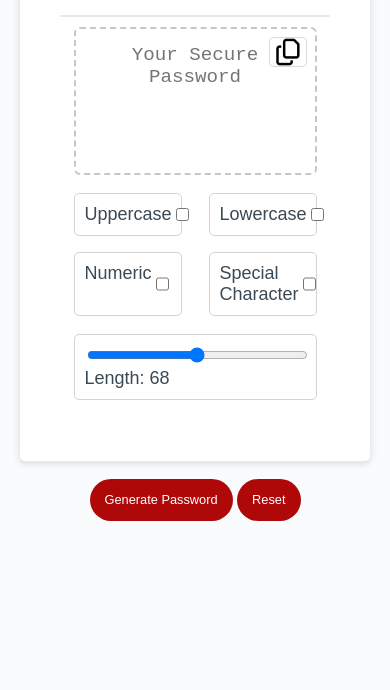
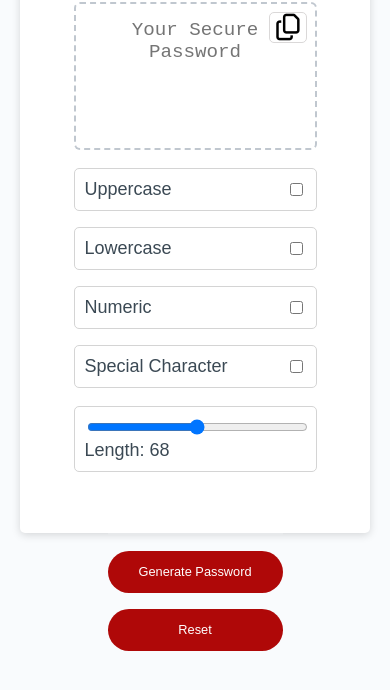
Before and after one commit to SaraMunir/RandomPasswordGenerator, a plain HTML site: page index.html in a window 390 px wide. Shown: the part 132-822 px from the top of the page. Drawn offline with Linux system fonts and the light colour scheme.

Commit message:
cleaned html and updated css

```diff
--- a/index.html
+++ b/index.html
@@ -10,19 +10,14 @@
   </head>
   <body>
     <div class="wrapper">
-
       <div class="card">
         <div class="card-header">
           <h2>Generate a Password</h2>
         </div>
         <div class="card-body">
           <div class="textAreaLength">
-            <textarea
-              readonly
-              id="display" placeholder="Your Secure Password"
-              aria-label="Generated Password"></textarea>
-              <button id="copyBtn" onclick="copyPassword()"><i class="fa fa-files-o fa-2x" aria-hidden="true"></i>
-              </button>
+            <textarea readonly id="display" placeholder="Your Secure Password" aria-label="Generated Password"></textarea>
+            <button id="copyBtn" onclick="copyPassword()"><i class="fa fa-files-o fa-2x" aria-hidden="true"></i></button>
           </div>
           <form action="#" method="#" class="myForm" name="myForm" id="myForm" >
             <div class="row">
@@ -34,8 +29,6 @@
                 <label for="lowercase">Lowercase</label>
                 <input type="checkbox" id="lowercase" name="specialCharacter" value="lowercase" >
               </div>
-            <!-- </div>
-            <div class="row"> -->
               <div class="col">
                 <label for="numeric">Numeric</label>
                 <input type="checkbox" id="numeric" name="specialCharacter" value="numeric">
@@ -49,15 +42,13 @@
                 <div id="length"></div>
               </div>
             </div>
-        </form>
-        <br />
-
-                </div>
+          </form>
+          <br />
         </div>
-        <div class="card-footer">
+      </div>
+      <div class="card-footer row">
           <button id="generate" class="btn" onclick="generate()">Generate Password</button>
           <input type="button" class="btn" onclick="myFunction()" value="Reset">
-        </div>
       </div>
     </div>
     <script src="script.js"></script>
--- a/style.css
+++ b/style.css
@@ -13,6 +13,7 @@ body,
 }
 h2 {
   text-align: center;
+  margin: 10px 0;
 }
 .textAreaLength {
   width: 90%;
@@ -147,7 +148,10 @@ button[disabled] {
   display: flex;
   flex-wrap: wrap;
   flex-direction: row;
+  justify-content: center;
+
   margin: 0 auto;
+
 }
 .col {
   width: 40%;
@@ -186,6 +190,17 @@ button[disabled] {
   #password {
     font-size: 1rem;
   }
+  .row {
+    flex-direction: column;
+  }
+  .col {
+
+    width: 90%;
+  }
+  .card-footer {
+    width: 50%;
+    margin-bottom: 15px ;
+  }
 }
 
 @media (max-width: 500px) {
```
